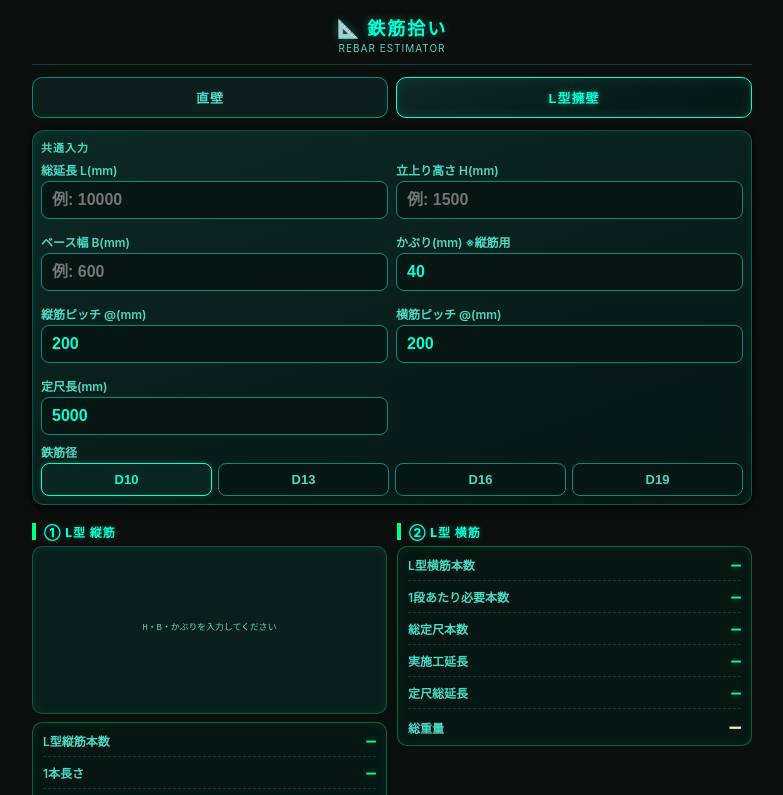
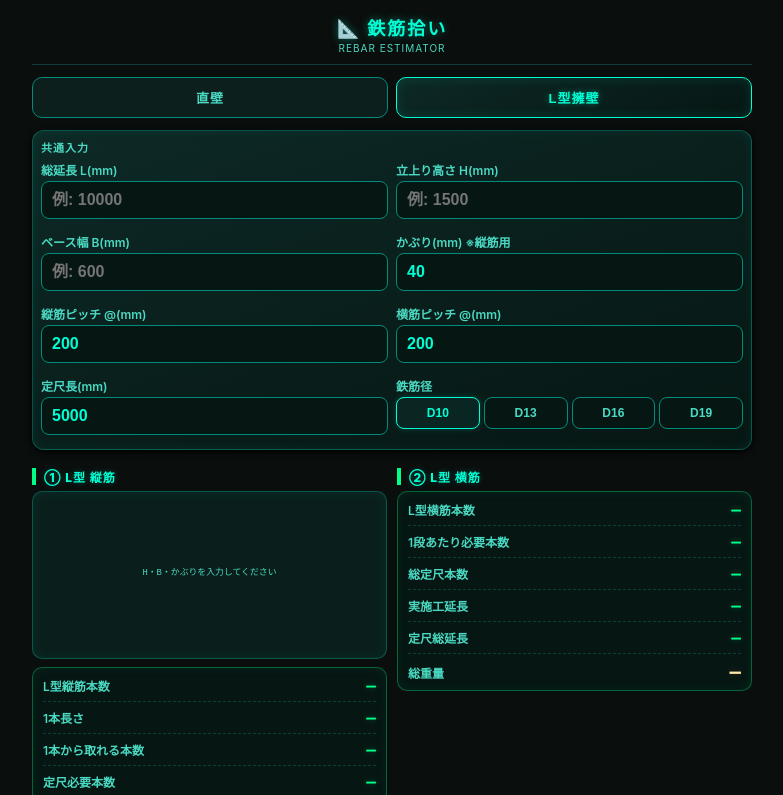
Before and after one commit to xinjiaantian83-prog/genba-calculator, a plain HTML site: page rebar.html in a window 1280 px wide. Both pictures are taken after a click on the button "L型擁壁". Shown: the top 795 px of the page, without its empty margins (248-1031 px from the left). Drawn offline with Linux system fonts and the light colour scheme.

Commit message:
Update rebar.html

```diff
--- a/rebar.html
+++ b/rebar.html
@@ -91,13 +91,13 @@
     margin-bottom: 6px;
   }
 
-  /* 入力2カラム */
+  /* 入力2カラム（スマホでも2列維持、極小画面のみ1列） */
   .input-grid {
     display: grid;
     grid-template-columns: 1fr 1fr;
     gap: 8px;
   }
-  @media (max-width: 480px) {
+  @media (max-width: 340px) {
     .input-grid { grid-template-columns: 1fr; }
   }
 
@@ -133,22 +133,22 @@
     grid-template-columns: 1fr 1fr;
     gap: 8px;
   }
-  @media (max-width: 480px) {
+  @media (max-width: 340px) {
     .grid-2 { grid-template-columns: 1fr; }
   }
 
   .dia-row {
     display: grid;
     grid-template-columns: repeat(4, 1fr);
-    gap: 6px;
+    gap: 4px;
   }
   .dia-btn {
     background: #061613;
     color: #4ad9c2;
     border: 1px solid #008c7a;
-    padding: 8px 4px;
+    padding: 8px 2px;
     border-radius: 8px;
-    font-size: 13px;
+    font-size: 12px;
     font-weight: 700;
     cursor: pointer;
     text-align: center;
@@ -302,6 +302,7 @@
     <div class="card">
       <div class="card-title">共通入力</div>
       <div class="input-grid">
+        <!-- 総延長L / 高さH -->
         <div class="input-row">
           <label>総延長 L(mm)</label>
           <input type="number" id="cL" inputmode="decimal" placeholder="例: 10000">
@@ -310,6 +311,8 @@
           <label>高さ H(mm)</label>
           <input type="number" id="cH" inputmode="decimal" placeholder="例: 1500">
         </div>
+
+        <!-- 横筋ピッチ / 縦筋ピッチ -->
         <div class="input-row">
           <label>横筋ピッチ @(mm)</label>
           <input type="number" id="cPitchY" inputmode="decimal" value="200">
@@ -318,6 +321,8 @@
           <label>縦筋ピッチ @(mm)</label>
           <input type="number" id="cPitchT" inputmode="decimal" value="200">
         </div>
+
+        <!-- かぶり / 定尺長 -->
         <div class="input-row">
           <label>かぶり(mm) ※縦筋用</label>
           <input type="number" id="cCover" inputmode="decimal" value="40">
@@ -326,14 +331,16 @@
           <label>定尺長(mm)</label>
           <input type="number" id="cStock" inputmode="decimal" value="5000">
         </div>
-      </div>
-      <div class="input-row" style="margin-top:8px;margin-bottom:0;">
+
+        <!-- 鉄筋径(右セル相当・2カラム1セルに収める) -->
+        <div class="input-row" style="grid-column: 1 / -1; margin-bottom:0;">
           <label>鉄筋径</label>
           <div class="dia-row" id="wallDiaRow">
             <button class="dia-btn active" data-dia="D10" onclick="setDiaWall('D10')">D10</button>
             <button class="dia-btn" data-dia="D13" onclick="setDiaWall('D13')">D13</button>
             <button class="dia-btn" data-dia="D16" onclick="setDiaWall('D16')">D16</button>
             <button class="dia-btn" data-dia="D19" onclick="setDiaWall('D19')">D19</button>
+          </div>
         </div>
       </div>
     </div>
@@ -431,6 +438,7 @@
     <div class="card">
       <div class="card-title">共通入力</div>
       <div class="input-grid">
+        <!-- 総延長L / 立上り高さH -->
         <div class="input-row">
           <label>総延長 L(mm)</label>
           <input type="number" id="LcL" inputmode="decimal" placeholder="例: 10000">
@@ -439,6 +447,8 @@
           <label>立上り高さ H(mm)</label>
           <input type="number" id="LcH" inputmode="decimal" placeholder="例: 1500">
         </div>
+
+        <!-- ベース幅B / かぶり -->
         <div class="input-row">
           <label>ベース幅 B(mm)</label>
           <input type="number" id="LcB" inputmode="decimal" placeholder="例: 600">
@@ -447,6 +457,8 @@
           <label>かぶり(mm) ※縦筋用</label>
           <input type="number" id="LcCover" inputmode="decimal" value="40">
         </div>
+
+        <!-- 縦筋ピッチ / 横筋ピッチ -->
         <div class="input-row">
           <label>縦筋ピッチ @(mm)</label>
           <input type="number" id="LcPitchT" inputmode="decimal" value="200">
@@ -455,18 +467,20 @@
           <label>横筋ピッチ @(mm)</label>
           <input type="number" id="LcPitchY" inputmode="decimal" value="200">
         </div>
+
+        <!-- 定尺長 / 鉄筋径 -->
         <div class="input-row">
           <label>定尺長(mm)</label>
           <input type="number" id="LcStock" inputmode="decimal" value="5000">
         </div>
-      </div>
-      <div class="input-row" style="margin-top:8px;margin-bottom:0;">
+        <div class="input-row" style="margin-bottom:0;">
           <label>鉄筋径</label>
           <div class="dia-row" id="lDiaRow">
             <button class="dia-btn active" data-dia="D10" onclick="setDiaL('D10')">D10</button>
             <button class="dia-btn" data-dia="D13" onclick="setDiaL('D13')">D13</button>
             <button class="dia-btn" data-dia="D16" onclick="setDiaL('D16')">D16</button>
             <button class="dia-btn" data-dia="D19" onclick="setDiaL('D19')">D19</button>
+          </div>
         </div>
       </div>
     </div>
```
Lines whose indentation alone changed are shown as unchanged.
